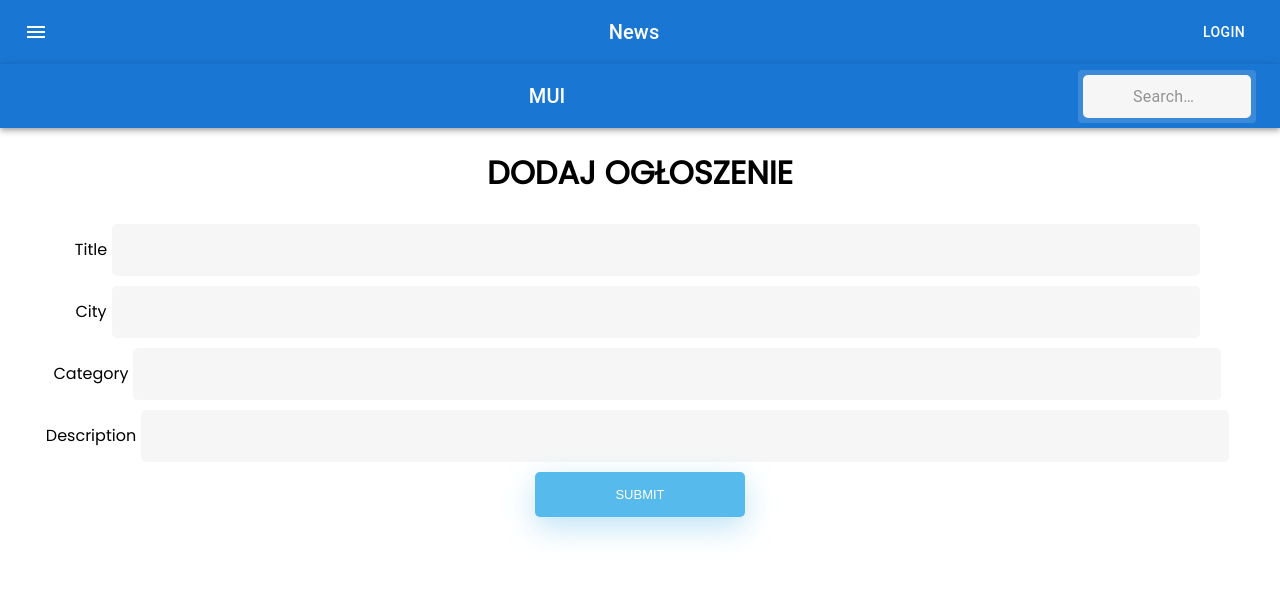
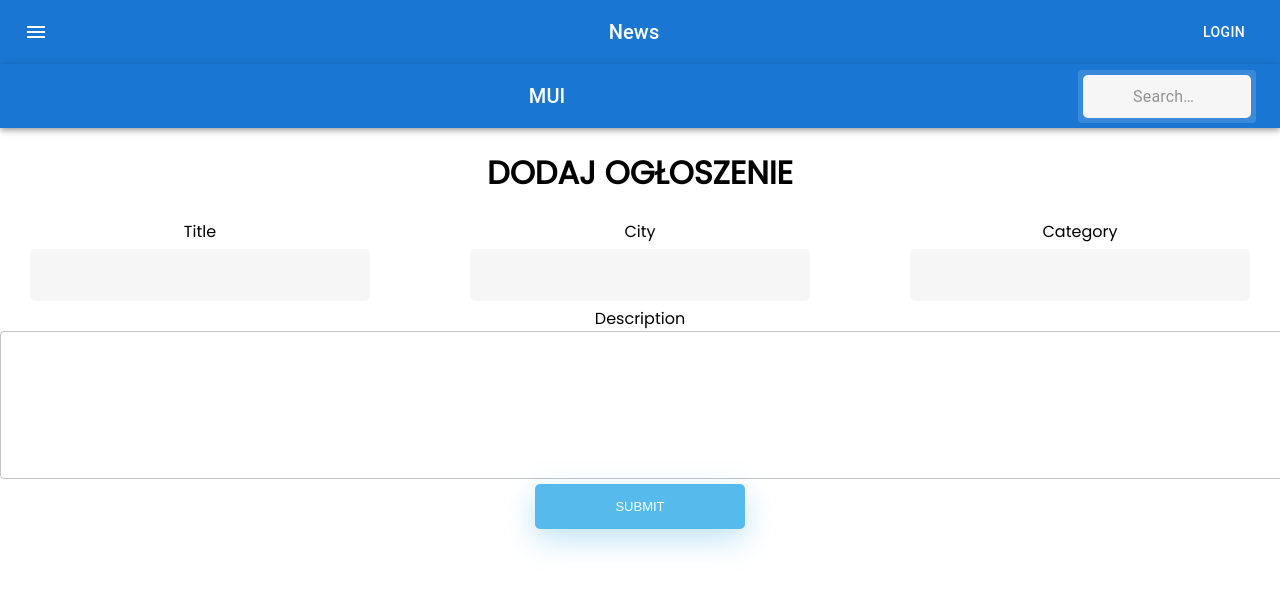
Before and after one commit to ZiembaPiotr/FrontHakaton, a React (Create React App) app: page /add_announcement in a window 1280 px wide. Shown: the top 590 px of the page. Built offline with nearby package versions, Linux system fonts and the light colour scheme.

Commit message:
announcement form modified

```diff
--- a/src/components/AnnouncementForm.js
+++ b/src/components/AnnouncementForm.js
@@ -1,5 +1,5 @@
 
-import { TextareaAutosize, TextField } from '@mui/material'
+import { TextareaAutosize, TextField, Grid, Typog} from '@mui/material'
 import React, { useEffect, useState } from 'react'
 
 function AnnouncementForm() {
@@ -20,32 +20,45 @@ function AnnouncementForm() {
         <div>
             <h1>DODAJ OGŁOSZENIE</h1>
             <form id="loginForm">
-                <div>
-                <div>
-                    <label htmlFor='title' className='form-label'>Title</label>
-                    <input type="text" className='form-control' id="name" placeholder = "" value = {topic}  onChange = {e => setTopic(e.target.value)}/>
-                </div>
+                <Grid container columnSpacing={5}>
+                    <Grid item xs={4}>
+                        <label htmlFor='title' className='form-label'>Title</label>
+                    </Grid>
 
-                <div>
-                    <label htmlFor='title' className='form-label'>City</label>
-                    <input type="text" className='form-control' id="name" value = {location}  onChange = {e => setLocation(e.target.value)}/>
-                </div>
+                    <Grid item xs={4}>
+                        <label htmlFor='title' className='form-label'>City</label>
+                    </Grid>
 
-                <div>
-                    <label htmlFor='title' className='form-label'>Category</label>
-                    <input type="text" className='form-control' id="name" value = {category}  onChange = {e => setCategory(e.target.value)}/>
-                </div>
+                    <Grid item xs={4}>
+                        <label htmlFor='title' className='form-label'>Category</label>
+                    </Grid>
 
-                <div>
-                    <label htmlFor='title' className='form-label'>Description</label>
-                    <input type="text" className='form-control' id="description" rows="5" placeholder = "" value = {content} onChange = {e => setContent(e.target.value)}/>
-                </div>
+                    <Grid item xs={4}>
+                        <input type="text" className='form-control' id="title" placeholder = "" value = {topic}  onChange = {e => setTopic(e.target.value)}/>
+                    </Grid>
 
+                    <Grid item xs={4}>
+                        <input type="text" className='form-control' id="city" value = {location}  onChange = {e => setLocation(e.target.value)}/>
+                    </Grid>
+
+                    <Grid item xs={4}>
+                        <input type="text" className='form-control' id="category" value = {category}  onChange = {e => setCategory(e.target.value)}/>
+                    </Grid>
+
+                    <Grid item xs={12}>
+                        <label htmlFor='title' className='form-label'>Description</label>
+                    </Grid>
+
+                    <Grid item xs={12}>
+                        <TextField type="text" className='form-control' id="description" multiline style = {{width: 1300}} rows={5} placeholder = "" value = {content} onChange = {e => setContent(e.target.value)}/>
+                    </Grid>
+
+                </Grid>
                 <div>
                     <input type="button" className="fadeIn fourth" value="Submit"/>
                 </div>
 
-                </div>
+
 
 
             </form>
--- a/src/components/GoogleMap.js
+++ b/src/components/GoogleMap.js
@@ -1,13 +1,22 @@
 import React from 'react'
-import {GoogleMap, LoadScript, useJsApiLoader} from '@react-google-maps/api';
+import {GoogleMap, LoadScript, Marker, useJsApiLoader} from '@react-google-maps/api';
 import {getResolution} from "../functions/getResolution";
 
 const containerStyle = getResolution()
 
 const center = {
   lat: 50.05,
-  lng: 19.93
+  lng: 19.93,
 };
+
+const position = {
+  lat: 50.07,
+  lng: 19.94
+}
+
+const onLoad = marker => {
+  console.log('marker: ', marker)
+}
 
 const Map = () => {
   return (
@@ -21,8 +30,28 @@ const Map = () => {
         center={center}
         zoom={12}
       >
-        { /* Child components, such as markers, info windows, etc. */}
-        <></>
+      {/* <Marker
+        onLoad={onLoad}
+        position={position}
+      /> */}
+      {/* <Marker
+      icon={{
+        path:
+          "M8 12l-4.7023 2.4721.898-5.236L.3916 5.5279l5.2574-.764L8 0l2.3511 4.764 5.2574.7639-3.8043 3.7082.898 5.236z",
+        fillColor: "yellow",
+        fillOpacity: 0.9,
+        scale: 2,
+        strokeColor: "gold",
+        strokeWeight: 2,
+      }}
+      position={position}
+    /> */}
+    <Marker
+      icon={{
+        url: 'https://developers.google.com/maps/documentation/javascript/examples/full/images/beachflag.png',
+      }}
+      position={position}
+    />
       </GoogleMap>
     </LoadScript>
   )
```
